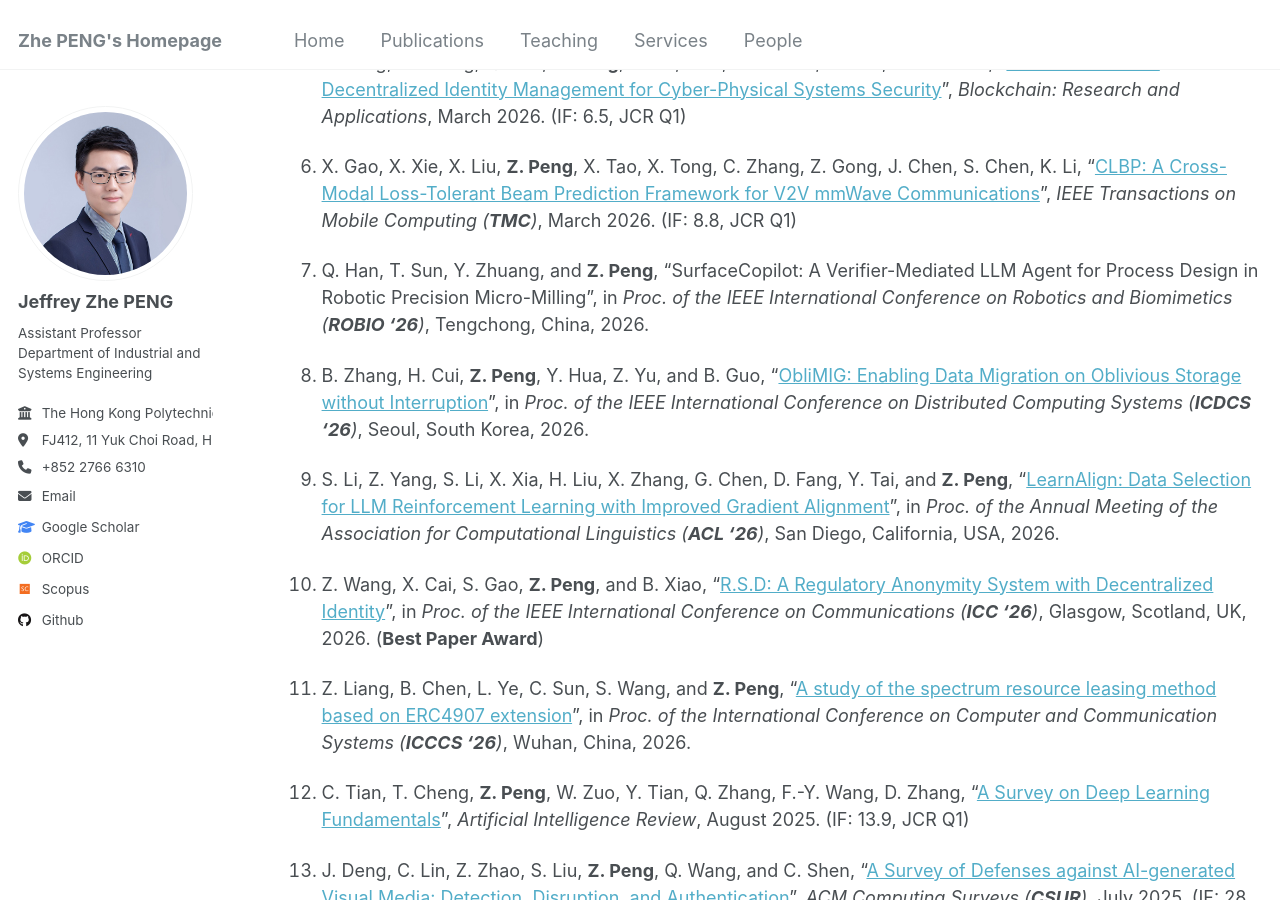
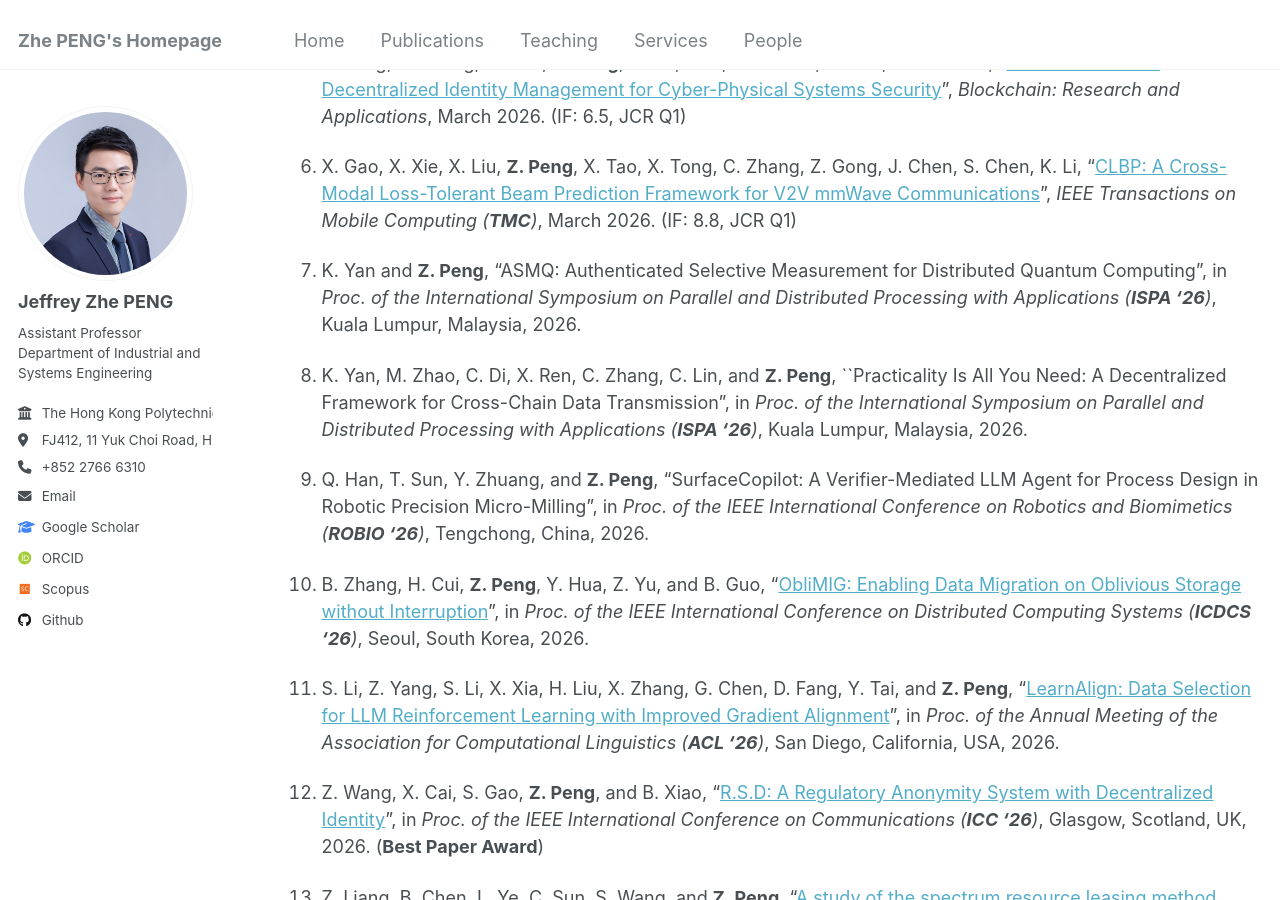
Before and after one commit to PENG-Zhe/peng-zhe.github.io, a Jekyll site: the page built from _pages/publications.md, in a window 1280 px wide and 900 px high, scrolled down 467 px. Built offline with Jekyll 4.4.1, drawn with Linux system fonts in a browser that asks for light colours; some web fonts are replaced.

Commit message:
Update publications.md

```diff
--- a/_pages/publications.md
+++ b/_pages/publications.md
@@ -14,6 +14,10 @@ layout: archive
 1. J. Deng, S. Huang, Q. Han, **Z. Peng**, R. Gu, Y. Li, C.-K. Chu, S. Gao, and B. Xiao, "[Blockchain-based Decentralized Identity Management for Cyber-Physical Systems Security](https://doi.org/10.1016/j.bcra.2026.100510)", _Blockchain: Research and Applications_, March 2026. (IF: 6.5, JCR Q1)
 
 1. X. Gao, X. Xie, X. Liu, **Z. Peng**, X. Tao, X. Tong, C. Zhang, Z. Gong, J. Chen, S. Chen, K. Li, "[CLBP: A Cross-Modal Loss-Tolerant Beam Prediction Framework for V2V mmWave Communications](https://ieeexplore.ieee.org/abstract/document/11434985)", _IEEE Transactions on Mobile Computing (**TMC**)_, March 2026. (IF: 8.8, JCR Q1)
+
+1. K. Yan and **Z. Peng**, "ASMQ: Authenticated Selective Measurement for Distributed Quantum Computing", in _Proc. of the International Symposium on Parallel and Distributed Processing with Applications (**ISPA '26**)_, Kuala Lumpur, Malaysia, 2026.
+
+1. K. Yan, M. Zhao, C. Di, X. Ren, C. Zhang, C. Lin, and **Z. Peng**, ``Practicality Is All You Need: A Decentralized Framework for Cross-Chain Data Transmission", in _Proc. of the International Symposium on Parallel and Distributed Processing with Applications (**ISPA '26**)_, Kuala Lumpur, Malaysia, 2026.
 
 1. Q. Han, T. Sun, Y. Zhuang, and **Z. Peng**, "SurfaceCopilot: A Verifier-Mediated LLM Agent for Process Design in Robotic Precision Micro-Milling", in _Proc. of the IEEE International Conference on Robotics and Biomimetics (**ROBIO '26**)_, Tengchong, China, 2026.
 
```
